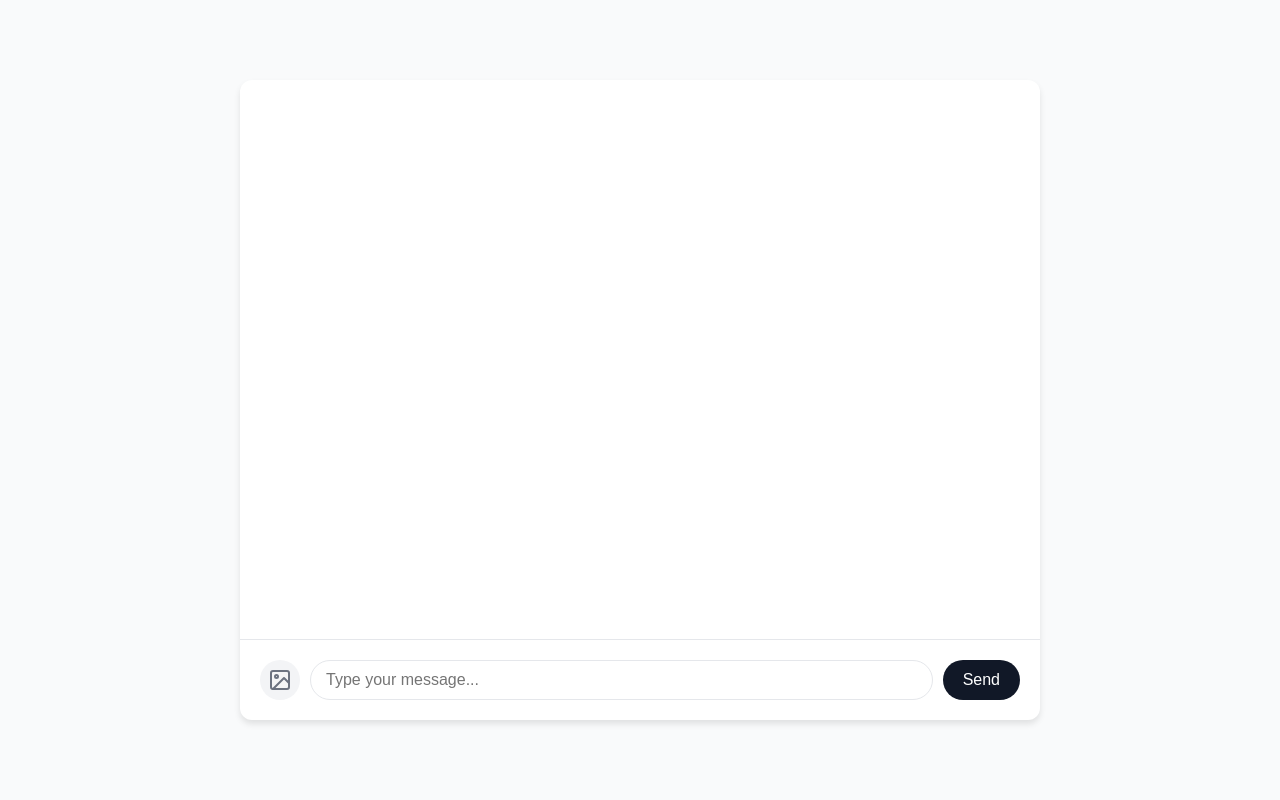
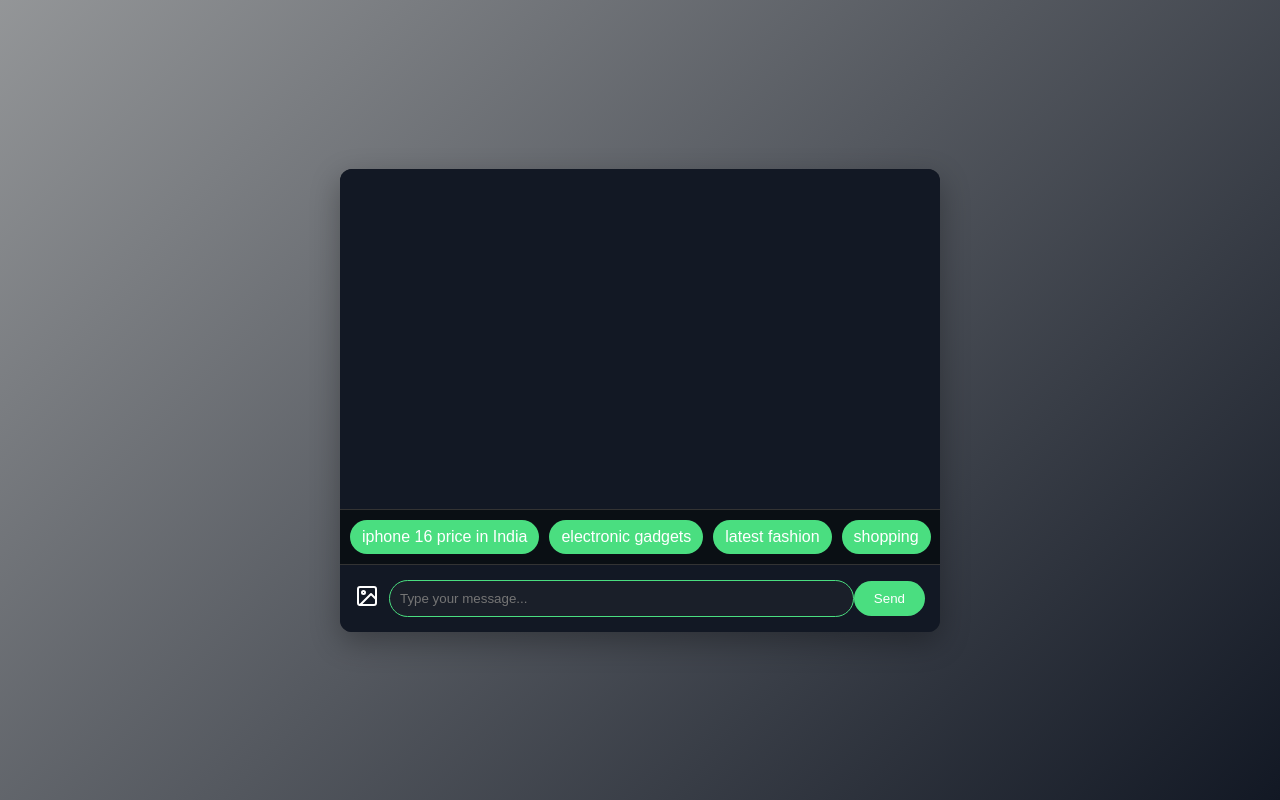
Before and after one commit to antilpiyush89/AI-Shopping-Assistant-Tool, a website: page public/chatbot.html in a window 1280 px wide. Drawn offline with Linux system fonts and the light colour scheme.

Commit message:
changed the styling of chatbot

```diff
--- a/public/chatbot.html
+++ b/public/chatbot.html
@@ -4,14 +4,146 @@
     <meta charset="UTF-8">
     <meta name="viewport" content="width=device-width, initial-scale=1.0">
     <title>AI Shopping Assistant</title>
-    <link rel="stylesheet" href="styles.css">
+    <style>
+        body {
+            font-family: 'Arial', sans-serif;
+            display: flex;
+            justify-content: center;
+            align-items: center;
+            height: 100vh;
+            margin: 0;
+            background: linear-gradient(135deg, #0a0f1470, #121824);
+            color: #fff;
+        }
+
+        .chat-container {
+            width: 100%;
+            max-width: 600px;
+            background: #1a1f29;
+            border-radius: 12px;
+            box-shadow: 0 10px 30px rgba(0, 0, 0, 0.3);
+            overflow: hidden;
+        }
+
+        .chat-messages {
+            padding: 20px;
+            height: 300px;
+            overflow-y: auto;
+            border-bottom: 1px solid #333;
+            background: #121824;
+            scrollbar-width: thin;
+            scrollbar-color: #4ade80 transparent;
+        }
+
+        .chat-messages::-webkit-scrollbar {
+            width: 6px;
+        }
+
+        .chat-messages::-webkit-scrollbar-thumb {
+            background-color: #4ade80;
+            border-radius: 10px;
+        }
+
+        .message {
+            background: #333;
+            color: #fff;
+            padding: 10px 15px;
+            border-radius: 15px;
+            margin-bottom: 10px;
+            width: fit-content;
+            animation: fadeIn 0.3s ease-in-out;
+        }
+
+        .prompt-container {
+            display: flex;
+            overflow-x: auto;
+            white-space: nowrap;
+            padding: 10px;
+            gap: 10px;
+            background: #0a0f14;
+            scrollbar-width: none;
+        }
+
+        .prompt-container::-webkit-scrollbar {
+            display: none;
+        }
+
+        .prompt {
+            background: #4ade80;
+            color: #fff;
+            padding: 8px 12px;
+            border-radius: 20px;
+            cursor: pointer;
+            transition: background 0.3s, transform 0.3s;
+        }
+
+        .prompt:hover {
+            background: #3db76a;
+            transform: scale(1.05);
+        }
+
+        .input-container {
+            display: flex;
+            align-items: center;
+            padding: 15px;
+            background: #121824;
+            border-top: 1px solid #333;
+        }
+
+        .upload-label {
+            cursor: pointer;
+            margin-right: 10px;
+        }
+
+        #messageInput {
+            flex-grow: 1;
+            padding: 10px;
+            border: 1px solid #4ade80;
+            border-radius: 20px;
+            outline: none;
+            background: #1a1f29;
+            color: #fff;
+        }
+
+        #sendButton {
+            padding: 10px 20px;
+            background: #4ade80;
+            color: #fff;
+            border: none;
+            border-radius: 20px;
+            cursor: pointer;
+            transition: background 0.3s, transform 0.3s;
+        }
+
+        #sendButton:hover {
+            background: #3db76a;
+            transform: scale(1.05);
+        }
+
+        @keyframes fadeIn {
+            from { opacity: 0; }
+            to { opacity: 1; }
+        }
+    </style>
 </head>
 <body>
     <div class="chat-container">
         <div class="chat-messages" id="chatMessages"></div>
+
+        <!-- Prompt Container with Hidden Scrollbar -->
+        <div class="prompt-container">
+            <div class="prompt" onclick="setPlaceholder('iphone 16 price in India')">iphone 16 price in India</div>
+            <div class="prompt" onclick="setPlaceholder('electronic gadgets')">electronic gadgets</div>
+            <div class="prompt" onclick="setPlaceholder('latest fashion')">latest fashion</div>
+            <div class="prompt" onclick="setPlaceholder('shopping')">shopping</div>
+            <div class="prompt" onclick="setPlaceholder('send mail to abc@gmail.com with body (sample body) and subject (sample titles)')">
+                send mail to abc@gmail.com with body 'sample body' and subject 'sample titles'
+            </div>
+        </div>
+
         <div class="input-container">
             <label for="imageUpload" class="upload-label">
-                <svg xmlns="http://www.w3.org/2000/svg" width="24" height="24" viewBox="0 0 24 24" fill="none" stroke="currentColor" stroke-width="2" stroke-linecap="round" stroke-linejoin="round">
+                <svg xmlns="http://www.w3.org/2000/svg" width="24" height="24" fill="none" stroke="currentColor" stroke-width="2" stroke-linecap="round" stroke-linejoin="round">
                     <rect x="3" y="3" width="18" height="18" rx="2" ry="2"></rect>
                     <circle cx="8.5" cy="8.5" r="1.5"></circle>
                     <polyline points="21 15 16 10 5 21"></polyline>
@@ -22,6 +154,28 @@
             <button id="sendButton">Send</button>
         </div>
     </div>
-    <script src="script.js"></script>
+
+    <script>
+        function setPlaceholder(text) {
+            document.getElementById("messageInput").placeholder = text;
+        }
+
+        document.getElementById("sendButton").addEventListener("click", function() {
+            const messageInput = document.getElementById("messageInput");
+            const chatMessages = document.getElementById("chatMessages");
+            const messageText = messageInput.value.trim();
+
+            if (messageText) {
+                const messageElement = document.createElement("div");
+                messageElement.className = "message";
+                messageElement.textContent = messageText;
+
+                chatMessages.appendChild(messageElement);
+                chatMessages.scrollTop = chatMessages.scrollHeight; // Auto-scroll to the bottom
+
+                messageInput.value = ""; // Clear input after sending
+            }
+        });
+    </script>
 </body>
 </html>
```
